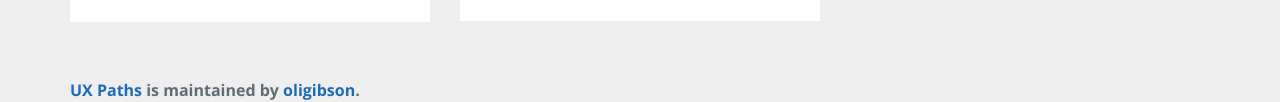
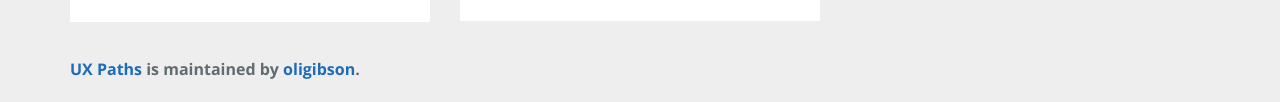
Before and after one commit to oligibson/uxpaths, a plain HTML site: page index.html in a window 1280 px wide. Shown: the part 700-802 px from the top of the page. Drawn offline with nearby package versions, Linux system fonts and the light colour scheme; a web font is replaced by a local one.

Commit message:
Fixed Footer

```diff
--- a/index.html
+++ b/index.html
@@ -89,7 +89,6 @@
             </div>
           </div>
         </div>
-        <hr>
         <footer>
           <span class="site-footer-owner"><a href="https://github.com/oligibson/uxpaths">UX Paths</a> is maintained by <a href="http://oligibson.com">oligibson</a>.</span>
         </footer>
--- a/stylesheets/uxpaths.css
+++ b/stylesheets/uxpaths.css
@@ -151,3 +151,7 @@
     opacity: 0;
     display: none;
 }
+
+footer{
+    margin: 20px 0 20px 0;
+}
```
